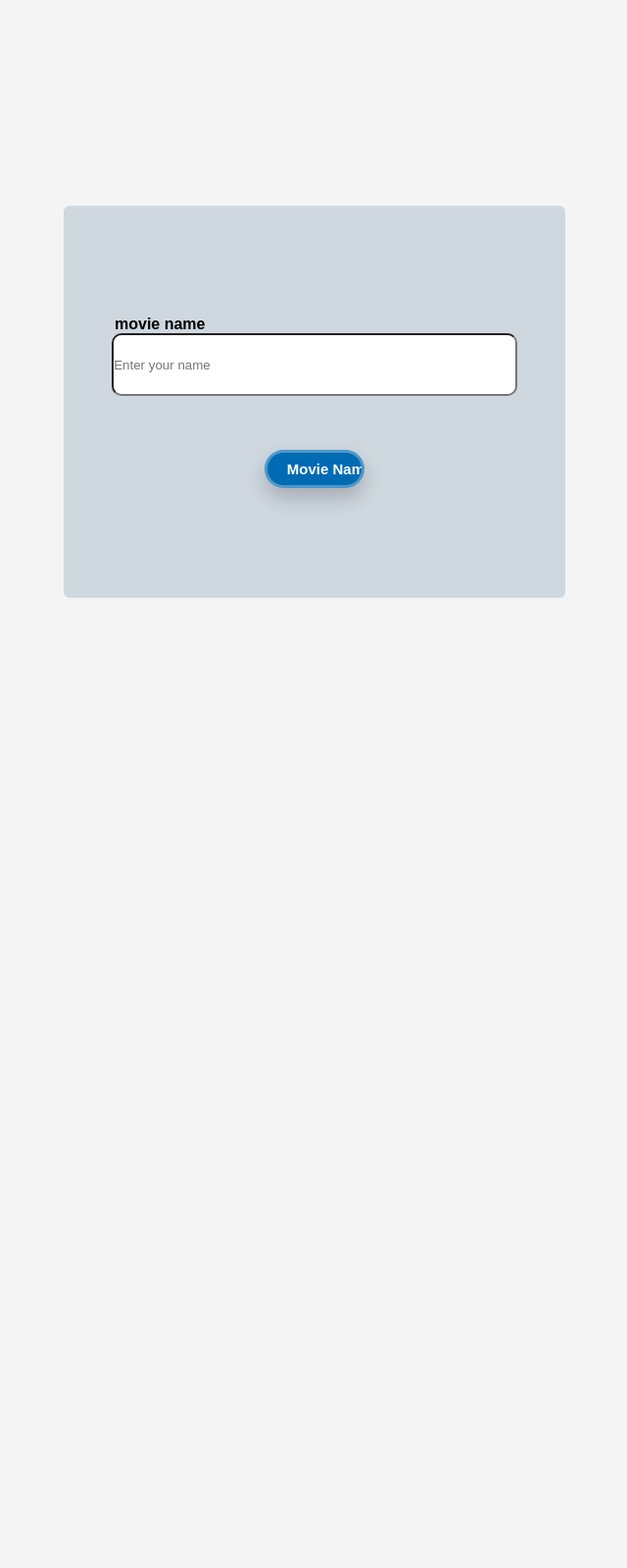
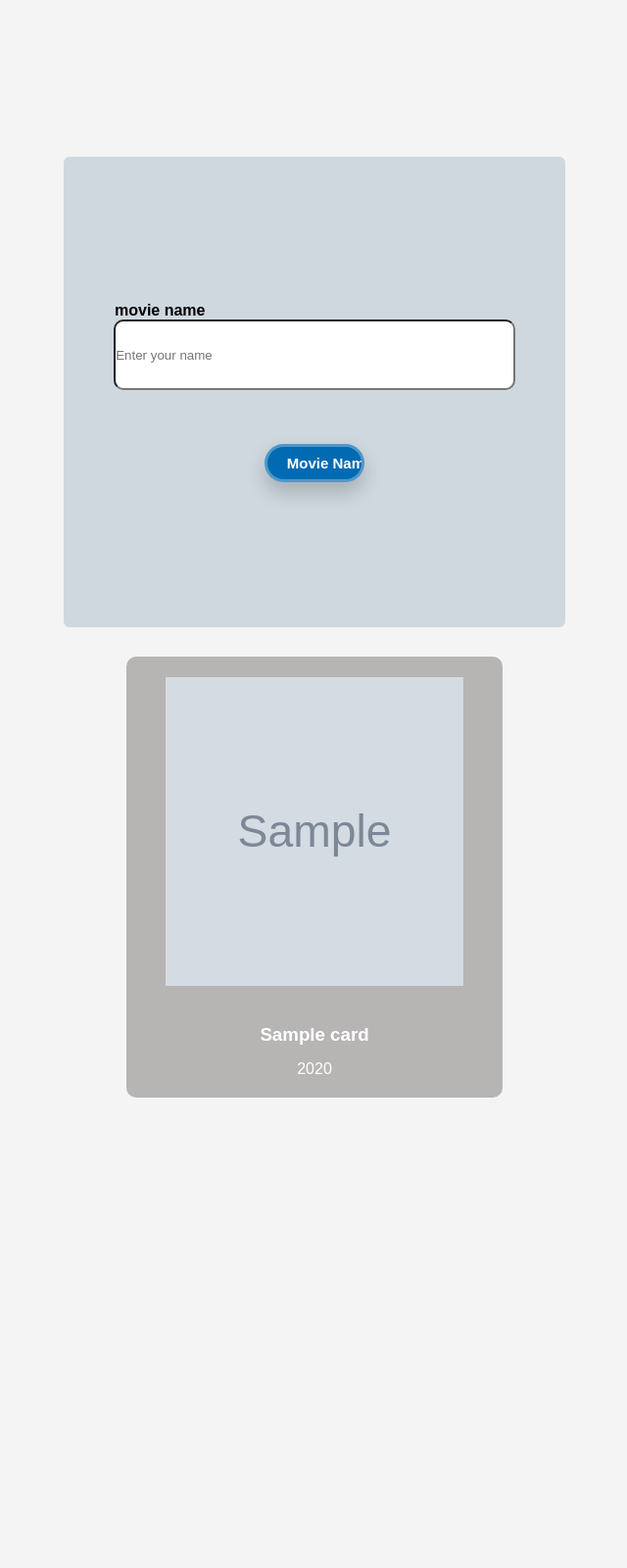
Before and after one commit to mohamed-chafik/Movies-Finder-V2, a Flask app: template templates/index.html in a window 1280 px wide. Shown: the whole page at 98% size, without its empty margins (319-959 px from the left). Before the commit the page ends 610 px from the top, so only its background shows below. Run offline with Flask 3, Linux system fonts and the light colour scheme; the template is opened without the code that fills it: most values are stand-ins (such as "Sample title", 1, 10 or a date in 2020); grey boxes marked "Sample" are stand-in pictures.

Commit message:
finishing

```diff
--- a/main.py
+++ b/main.py
@@ -1,16 +1,30 @@
-from flask import Flask
+from flask import Flask, jsonify
 from flask import render_template
 from flask import request
+import requests
 import json
 app = Flask(__name__)
 
 @app.route("/",methods=['GET', 'POST'])
 def search():
+    if request.method == 'POST':
+        value = request.form.get('name')
+        fetching = fetch(value)
+        return fetching
+
     return render_template('index.html')
+def fetch(movie_name):
+    url = f'https://www.omdbapi.com/?apikey=9e9808e5&s={movie_name}'
+    response = requests.get(url)
 
-def fetch():
-    data = request.json
-    url = 'https://www.omdbapi.com/?apikey=9e9808e5&t=oppenheimer&plot=full'
+    if response.status_code == 200:
+        data = response.json()  # Convert response to JSON
+
+        # Extract the list under "Search"
+        movies = data.get("Search", [])
+        return render_template('index.html', movies=movies)
+
+
 
 if __name__ == "__main__":
     app.run(debug=True)
--- a/static/style.css
+++ b/static/style.css
@@ -2,28 +2,31 @@
     margin:0;
     padding:0;
     left:0;
+    box-sizing: border-box;
 }
 body {
     font-family: Arial, sans-serif;
     background-color: #f4f4f4;
     width:100%;
-    height:100vh;
+    height:200vh;
     display:flex;
     justify-content:center;
     align-items:center;
+    flex-direction: column;
 }
 
 .container {
     margin-top: 20px;
     text-align: center;
     width:40%;
-    height:50%;
+    height:30%;
     background-color:#cfd8df;
     display:flex;
     justify-content:center;
     align-items:center;
     flex-direction:column;
     border-radius:6px;
+    margin-bottom: 20px;
 }
 #search{
     width:80%;
@@ -115,3 +118,33 @@ form{
   justify-content: center;
   align-items: center;
 }
+.result{
+  width: 100%;
+  height: 50%;
+  display: flex;
+  justify-content: space-evenly;
+  flex-wrap: wrap;
+}
+.card{
+  background-color: #b7b4b4;
+  height: 450px;
+  width: 30%;
+  justify-content: center;
+  display: flex;
+  flex-direction: column;
+  align-items: center;
+  border-radius: 10px;
+  margin-top: 10px;
+}
+.image{
+  width: 79%;
+  height: 70%;
+  margin-bottom: 24px;
+}
+.card h3{
+  color: #fff;
+  padding: 15px;
+}
+.card p{
+  color: #fff;
+}
--- a/templates/index.html
+++ b/templates/index.html
@@ -8,11 +8,21 @@
 </head>
 <body>
     <div class='container'>
-       <form method="post">
+       <form method="POST" action="/">
           <label for='search'>movie name</label>
           <input type="text" name="name" placeholder="Enter your name" id="search">
           <input type="submit" name="" value="Movie Name" class="button">
     </form>
+
+    </div>
+    <div class="result">
+          {% for card in movies %}
+            <div class="card">
+              <img src='{{card.Poster}}' class="image">
+              <h3>{{card.Title}}</h3>
+              <p>{{card.Year}}</p>
+            </div>
+        {% endfor %}
     </div>
 </body>
 </html>
```
